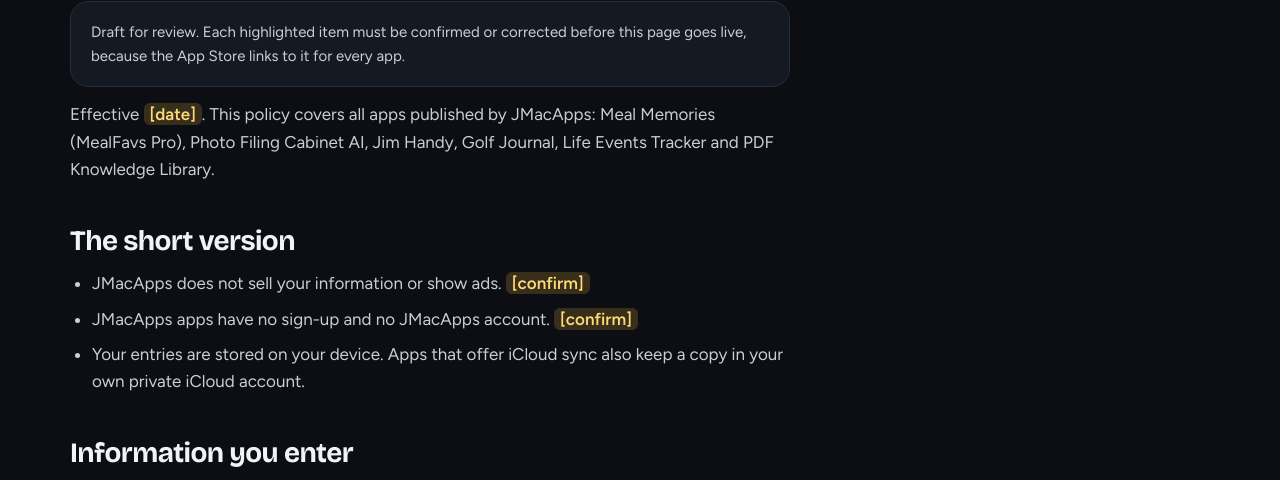
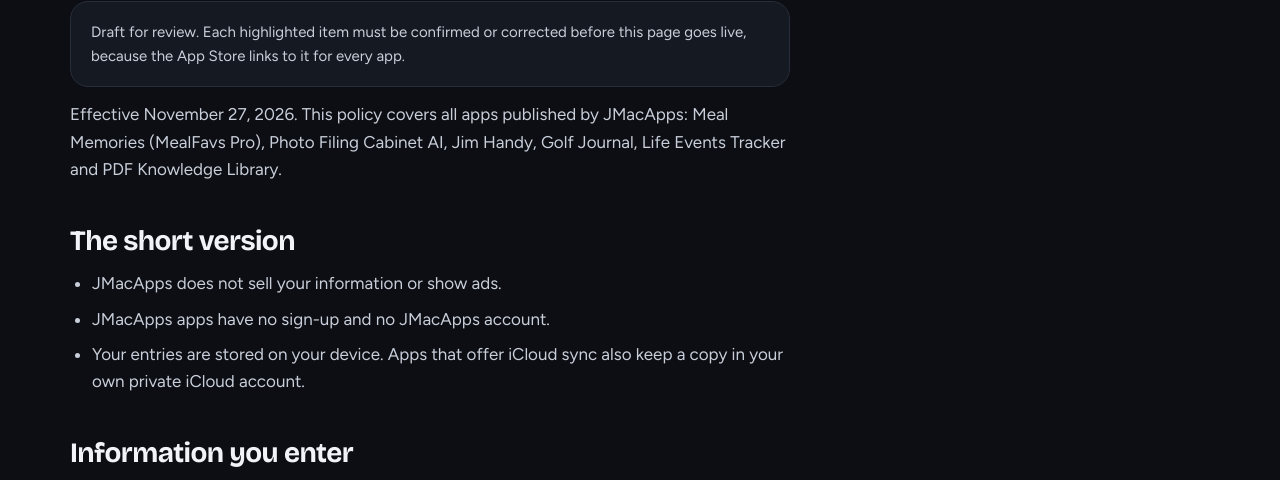
Before and after one commit to jmcelhatton/jmacapps, a plain HTML site: page privacy.html in a window 1280 px wide. Shown: the part 264-744 px from the top of the page. Drawn offline with nearby package versions, Linux system fonts and the light colour scheme.

Commit message:
Privacy policy: confirm short version, set effective date

```diff
--- a/privacy.html
+++ b/privacy.html
@@ -22,11 +22,11 @@
 <section class="wrap page-head"><span class="eyebrow">Privacy policy</span><h1>Your information stays yours.</h1></section>
 <section class="wrap"><div class="prose">
 <p class="note">Draft for review. Each highlighted item must be confirmed or corrected before this page goes live, because the App Store links to it for every app.</p>
-<p class="muted">Effective <span class="fill">[date]</span>. This policy covers all apps published by JMacApps: Meal Memories (MealFavs Pro), Photo Filing Cabinet AI, Jim Handy, Golf Journal, Life Events Tracker and PDF Knowledge Library.</p>
+<p class="muted">Effective November 27, 2026. This policy covers all apps published by JMacApps: Meal Memories (MealFavs Pro), Photo Filing Cabinet AI, Jim Handy, Golf Journal, Life Events Tracker and PDF Knowledge Library.</p>
 <h2>The short version</h2>
 <ul>
-<li>JMacApps does not sell your information or show ads. <span class="fill">[confirm]</span></li>
-<li>JMacApps apps have no sign-up and no JMacApps account. <span class="fill">[confirm]</span></li>
+<li>JMacApps does not sell your information or show ads.</li>
+<li>JMacApps apps have no sign-up and no JMacApps account.</li>
 <li>Your entries are stored on your device. Apps that offer iCloud sync also keep a copy in your own private iCloud account.</li>
 </ul>
 <h2>Information you enter</h2>
```
